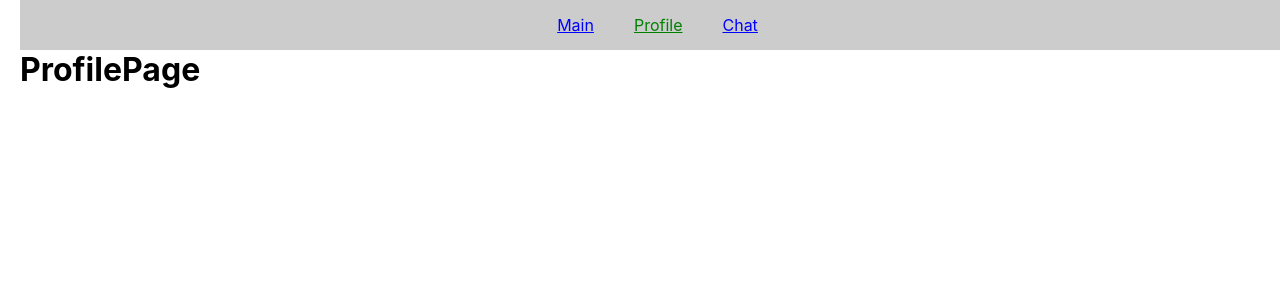
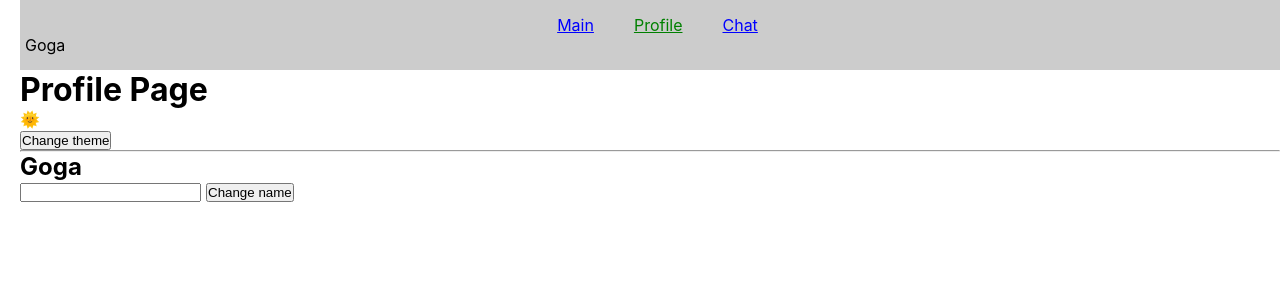
Before and after one commit to sergeyBukov/20221209_react_js, a React (Create React App) app: page /profile in a window 1280 px wide. Shown: the top 300 px of the page. Built offline with nearby package versions, Linux system fonts and the light colour scheme.

Commit message:
lesson_5

```diff
--- a/package.json
+++ b/package.json
@@ -13,8 +13,10 @@
     "prop-types": "^15.8.1",
     "react": "^18.2.0",
     "react-dom": "^18.2.0",
+    "react-redux": "^8.0.5",
     "react-router-dom": "^6.4.5",
     "react-scripts": "5.0.1",
+    "redux": "^4.2.0",
     "web-vitals": "^2.1.4"
   },
   "scripts": {
--- a/src/App.js
+++ b/src/App.js
@@ -1,12 +1,15 @@
 import { Routes, Route } from 'react-router-dom'
 import { nanoid } from 'nanoid'
+import { defaultContext, ThemeContext } from './utils/ThemeContext'
 
 import { Header } from "./components/Header/Header"
 import { MainPage } from './pages/MainPage'
 import { ProfilePage } from './pages/ProfilePage'
-import { ChatsPage } from './pages/ChatsPage'
+import { ChatsPage } from './pages/ChatsPage/ChatsPage'
 import { ChatList } from './components/ChatList/ChatList'
 import { useState } from 'react'
+import { Provider } from 'react-redux'
+import { store } from './store'
 
 
 const degaultMessges = {
@@ -24,6 +27,7 @@
 
 export function App() {
     const [messages, setMessages] = useState(degaultMessges)
+    const [theme, setTheme] = useState(defaultContext.theme)
 
     const chats = Object.keys(messages).map((chat) => ({
         id: nanoid(),
@@ -45,9 +49,18 @@
         })
     }
 
+    const toggleTheme = () => {
+        setTheme(theme === 'light' ? 'dark' : 'light')
+    }
+
     return (
         <>
             {/* <Header /> */}
+            <Provider store={store}>
+                <ThemeContext.Provider value={{
+                    theme,
+                    toggleTheme
+                }}>
                     <Routes>
                         <Route path='/' element={<Header />}>
                             <Route index element={<MainPage />} />
@@ -63,9 +76,10 @@
                                 />
                             </Route>
                         </Route>
-
                         <Route path="*" element={<h2>404 Page not FOUND</h2>} />
                     </Routes>
+                </ThemeContext.Provider>
+            </Provider>
         </>
     )
 }
--- /dev/null
+++ b/src/HOC/WithClasses.js
@@ -0,0 +1,11 @@
+import React from 'react'
+
+export function WithClasses(Component) {
+    return function Wrapper(props) {
+        return (
+            <div className={props.classes}>
+                <Component {...props} />
+            </div>
+        )
+    }
+}
--- a/src/components/Header/Header.jsx
+++ b/src/components/Header/Header.jsx
@@ -1,5 +1,7 @@
 import { Outlet, Link, NavLink } from 'react-router-dom'
 import styles from "./Header.module.css"
+
+import { useSelector } from 'react-redux'
 
 export const navigate = [
     {
@@ -21,6 +23,8 @@
 
 
 export function Header() {
+    const name = useSelector((store) => store.name)
+
     return (
         <>
             <header>
@@ -38,6 +42,7 @@
                             </li>
                         ))}
                     </ul>
+                    <p>{name}</p>
                 </nav>
             </header>
             <main>
--- a/src/pages/ChatsPage.jsx
+++ b/src/pages/ChatsPage/ChatsPage.jsx
@@ -1,15 +1,19 @@
-import { useState, useEffect } from 'react'
+import { useEffect } from 'react'
 import { useParams, Navigate } from 'react-router-dom'
 
-import { Form } from '../components/Form/Form'
-import { MessageList } from '../components/MessageList/MessageList'
-import { ChatList } from '../components/ChatList/ChatList'
-import { AUTHOR } from '../constants'
-
+import { Form } from '../../components/Form/Form'
+import { MessageList } from '../../components/MessageList/MessageList'
+import { ChatList } from '../../components/ChatList/ChatList'
+import { AUTHOR } from '../../constants'
+import { WithClasses } from '../../HOC/WithClasses'
+import styles from './ChatsPage.module.css'
 
 export function ChatsPage({ onAddChat, onAddMessage, messages, chats }) {
     /*     const [messages, setMessages] = useState([]) */
     const { chatId } = useParams()
+
+    const MessageListWithClass = WithClasses(MessageList)
+
 
     /*     const addMessage = (newMessage) => {
             console.log('newMessage', newMessage);
@@ -44,14 +48,16 @@
         return <Navigate to="/chats" replace />
     }
 
-
     return (
         <>
             <h1>Welcome to chat!</h1>
             <ChatList chats={chats} onAddChat={onAddChat} />
             <Form addMessage={handleAddMessage} />
-            <MessageList messages={chatId ? messages[chatId] : []} />
-
+            {/*      <MessageList messages={chatId ? messages[chatId] : []} /> */}
+            <MessageListWithClass
+                messages={chatId ? messages[chatId] : []}
+                classes={styles.border}
+            />
         </>
     )
 }
--- /dev/null
+++ b/src/pages/ChatsPage/ChatsPage.module.css
@@ -0,0 +1,3 @@
+.border {
+    border: 2px solid #333;
+}
--- a/src/pages/ProfilePage.jsx
+++ b/src/pages/ProfilePage.jsx
@@ -1,7 +1,40 @@
+import { useContext, useState } from 'react'
+import { ThemeContext } from '../utils/ThemeContext'
+import { useSelector, useDispatch } from 'react-redux'
+import * as types from '../store/profile/types'
+import { changeName } from '../store/profile/actions'
+
 export function ProfilePage() {
+    const { theme, toggleTheme } = useContext(ThemeContext)
+    const name = useSelector((store) => store.name)
+    const [value, setValue] = useState('')
+
+    const dispatch = useDispatch()
+
+    /*     console.log('theme ====>', theme)
+        console.log('store', name) */
+
+    const handleChange = () => {
+        console.log(value)
+        /*         dispatch({ type: types.CHANGE_NAME, payload: value }) */
+        dispatch(changeName(value))
+        setValue('')
+    }
+
     return (
         <>
-            <h1>ProfilePage</h1>
+            <h1>Profile Page</h1>
+            <p>{theme === 'light' ? '🌞' : '🌙'}</p>
+            <button onClick={toggleTheme}>Change theme</button>
+            <hr />
+            <h2>{name}</h2>
+            <input
+                type='text'
+                value={value}
+                onChange={(e) => setValue(e.target.value)}
+            />
+            {/*  <button onClick={handleChange}>Change name</button> */}
+            <button onClick={() => dispatch(changeName(value))}>Change name</button>
         </>
     )
 }
--- /dev/null
+++ b/src/store/index.js
@@ -0,0 +1,7 @@
+import { createStore, compose } from 'redux'
+import { profileReducer } from './profile/reducer'
+
+/* для отображения в браузере REDUX наши Store в который мы передаем наши Reducer*/
+const composeEnhancers = window.__REDUX_DEVTOOLS_EXTENSION_COMPOSE__ || compose;
+
+export const store = createStore(profileReducer, composeEnhancers())
--- /dev/null
+++ b/src/store/profile/actions.js
@@ -0,0 +1,15 @@
+import * as types from '../profile/types'
+
+/* 1 вариант */
+// export const changeName = (data) => {
+//   return {
+//     type: types.CHANGE_NAME,
+//     payload: data
+//   }
+// }
+
+/* 2 вариант */
+export const changeName = (data) => ({
+    type: types.CHANGE_NAME,
+    payload: data
+})
--- /dev/null
+++ b/src/store/profile/reducer.js
@@ -0,0 +1,20 @@
+import * as types from './types'
+
+const initialState = {
+    name: 'Goga',
+    visible: true
+}
+
+export const profileReducer = (state = initialState, action) => {
+    const { type, payload } = action
+    switch (type) {
+        case types.CHANGE_NAME:
+            return {
+                ...state,
+                name: payload
+            }
+
+        default:
+            return state
+    }
+}
--- /dev/null
+++ b/src/store/profile/types.js
@@ -0,0 +1 @@
+export const CHANGE_NAME = 'CHANGE_NAME'
--- /dev/null
+++ b/src/utils/ThemeContext.js
@@ -0,0 +1,7 @@
+import React from 'react'
+
+export const defaultContext = {
+    theme: 'light'
+}
+
+export const ThemeContext = React.createContext(defaultContext)
```
Also changed, not shown: 1 other file (tests, documents, lock files or other folders). Lines whose indentation alone changed are shown as unchanged.
